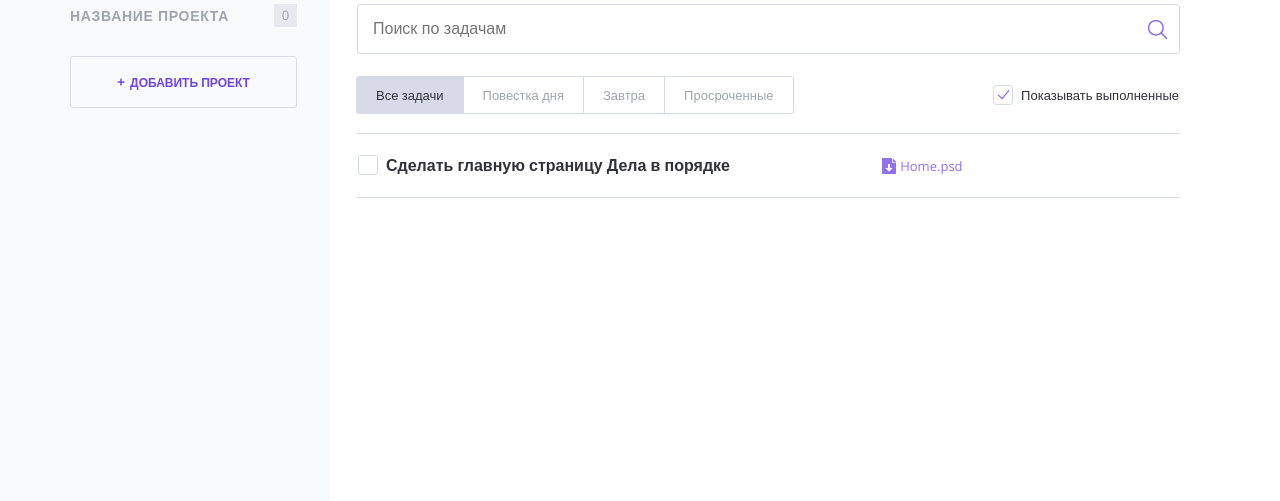
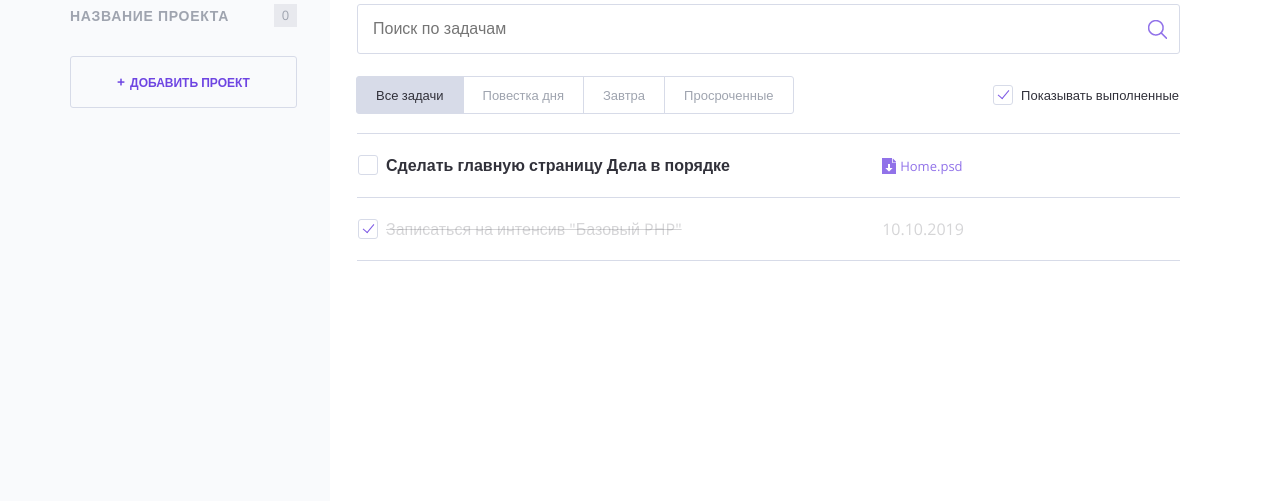
Before and after one commit to htmlacademy-php1/1826731-doingsdone-13, a PHP site: page / in a window 1280 px wide. Shown: the part 145-646 px from the top of the page. Run offline with PHP 8.4, Linux system fonts and the light colour scheme.

Commit message:
Добавили нужное условие

```diff
--- a/index.php
+++ b/index.php
@@ -78,7 +78,6 @@ $show_complete_tasks = rand(0, 1);
                 </div>
 
                 <table class="tasks">
-                <?php if ($show_complete_tasks) :?>
                     <tr class="tasks__item task">
                         <td class="task__select">
                             <label class="checkbox task__checkbox">
@@ -93,6 +92,19 @@ $show_complete_tasks = rand(0, 1);
 
                         <td class="task__date"></td>
                     </tr>
+                    <?php if ($show_complete_tasks) :?>
+                        <tr class="tasks__item task task--completed">
+                            <td class="task__select">
+                                <label class="checkbox task__checkbox">
+                                <input class="checkbox__input visually-hidden" type="checkbox" checked>
+                                <span class="checkbox__text">Записаться на интенсив "Базовый PHP"</span>
+                                </label>
+                            </td>
+                            <td class="task__date">10.10.2019</td>
+
+                            <td class="task__controls">
+                            </td>
+                        </tr>
                     <?php endif; ?>
                     <!--показывать следующий тег <tr/>, если переменная $show_complete_tasks равна единице-->
                 </table>
```
